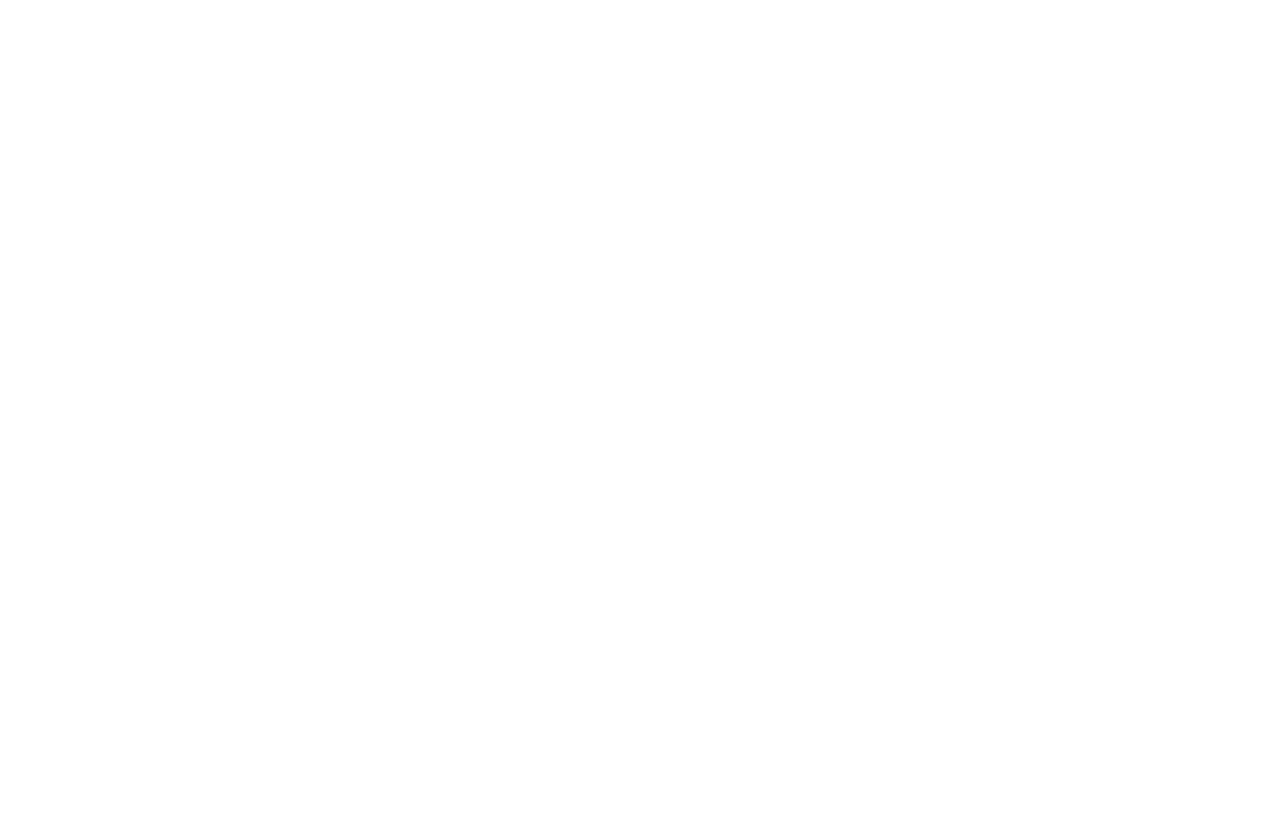
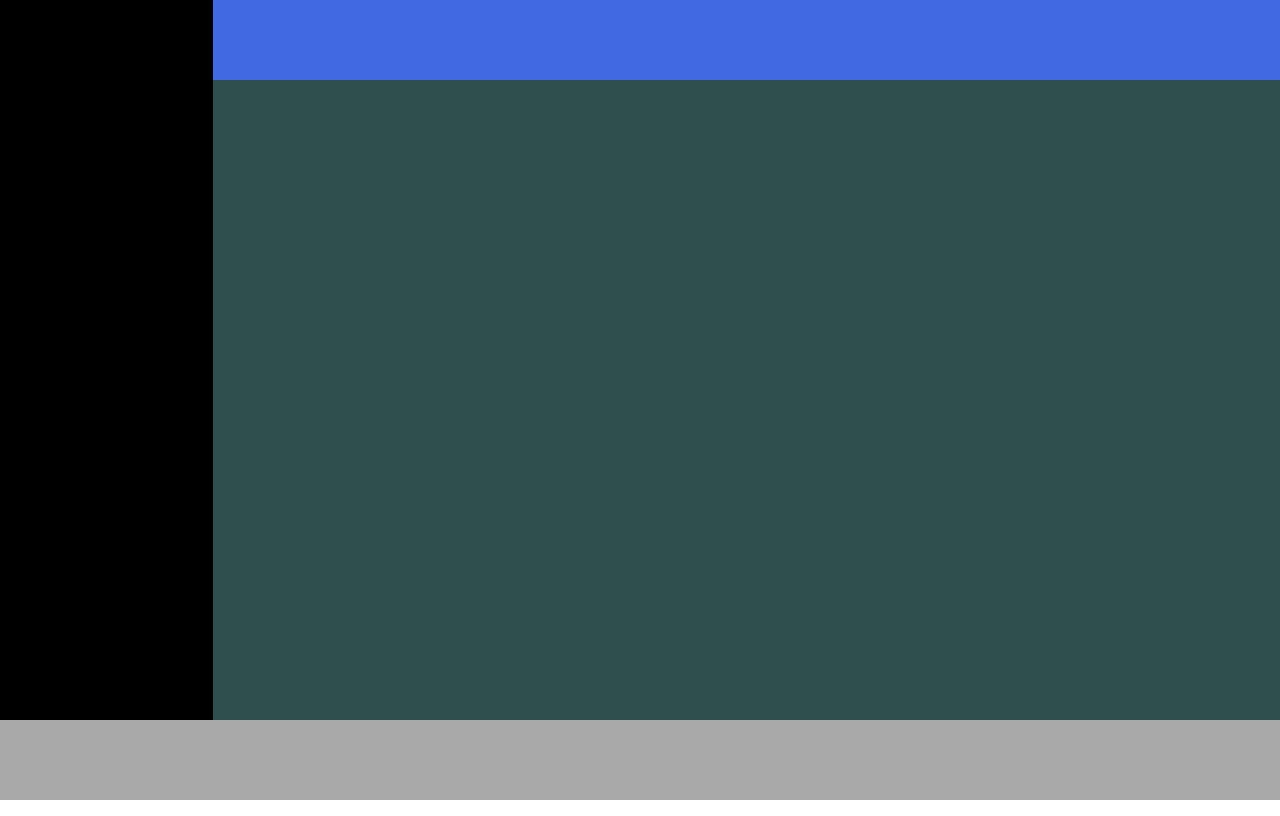
Before and after one commit to GabrieleSalati/html-css-spotifyweb, a plain HTML site: page index.html in a window 1280 px wide. Drawn offline with Linux system fonts and the light colour scheme.

Commit message:
Macro layout added

```diff
--- a/css/reset.css
+++ b/css/reset.css
@@ -5,7 +5,7 @@
 }
 
 * {
-	/* margin: 0; */
+	margin: 0;
 	padding: 0;
 	font: inherit;
 }
--- a/css/style.css
+++ b/css/style.css
@@ -18,3 +18,33 @@
 [class*="col"] [class*="col"] [class*="col"] .box {
 	background-color: skyblue;
 }
+
+/* GENERAL */
+
+/* MAIN STYLE */
+
+/* ASIDE */
+
+aside {
+	background-color: black;
+	height: 90vh;
+}
+
+/* MAIN SECTION */
+
+.main-container {
+	background-color:darkslategrey;
+	height: 90vh;
+}
+
+header {
+	height: 80px;
+	background-color:royalblue;
+}
+
+/* FOOTER STYLE */
+
+footer {
+	height: 10vh;
+	background-color: darkgray;
+}
--- a/index.html
+++ b/index.html
@@ -13,7 +13,27 @@
     <link rel="stylesheet" href="./css/style.css">
 
 </head>
+
 <body>
 
+    <main class="row">
+        <aside class="col-2">
+
+        </aside>
+        <div class="main-container col-10">
+            <header>
+
+            </header>
+
+            <section>
+
+            </section>
+        </div>
+    </main>
+    <footer>
+
+    </footer>
+
 </body>
+
 </html>
```
